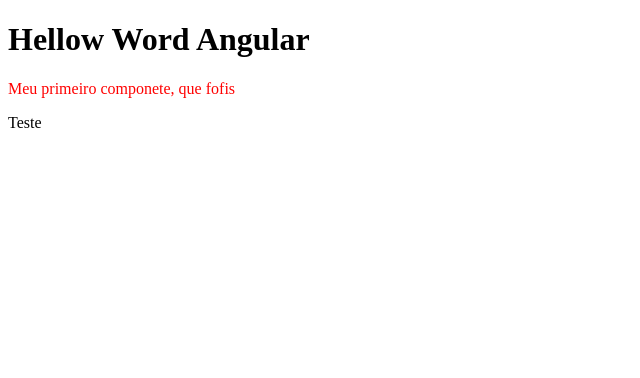
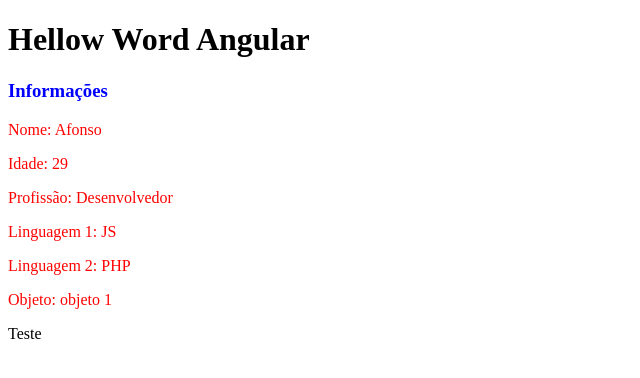
Before and after one commit to Afonso-Lagedo/angular, an Angular app in the folder angular/: page / in a window 1280 px wide. Shown: the top 378 px of the page, without its empty margins (0-640 px from the left). Built offline with nearby package versions, Linux system fonts and the light colour scheme.

Commit message:
Interpolação

```diff
--- a/angular/src/app/componentes/primeiro/primeiro.component.css
+++ b/angular/src/app/componentes/primeiro/primeiro.component.css
@@ -1,3 +1,7 @@
 p {
     color: red;
 }
+
+h3{
+    color: blue;
+}
--- a/angular/src/app/componentes/primeiro/primeiro.component.html
+++ b/angular/src/app/componentes/primeiro/primeiro.component.html
@@ -1 +1,7 @@
-<p>Meu primeiro componete, que fofis</p>
+<h3>Informações</h3>
+<p>Nome: {{ nome }}</p>
+<p>Idade: {{ idade }}</p>
+<p>Profissão: {{ trabalho }}</p>
+<p>Linguagem 1: {{ linguagens[0] }}</p>
+<p>Linguagem 2: {{ linguagens[1] }}</p>
+<p>Objeto: {{ objeto.nome }}</p>
--- a/angular/src/app/componentes/primeiro/primeiro.component.ts
+++ b/angular/src/app/componentes/primeiro/primeiro.component.ts
@@ -6,5 +6,12 @@
   styleUrls: ['./primeiro.component.css']
 })
 export class PrimeiroComponent {
-
+  nome: string = 'Afonso';
+  idade: number = 29;
+  trabalho: string = 'Desenvolvedor';
+  linguagens = ['JS', 'PHP'];
+  objeto = {
+    nome: "objeto 1",
+    teste: "OK"
+  }
 }
```
